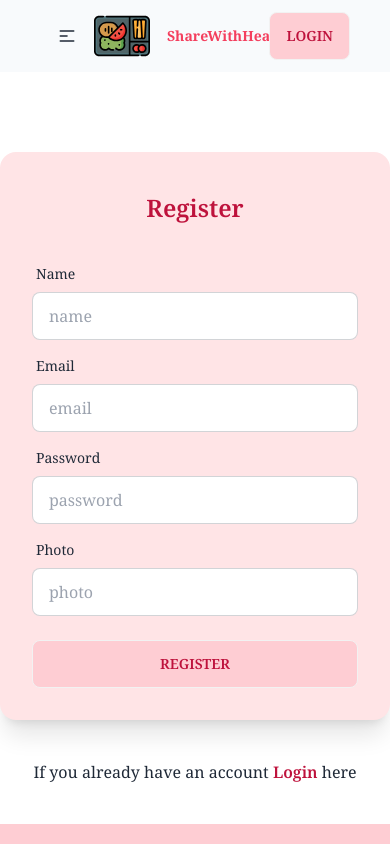
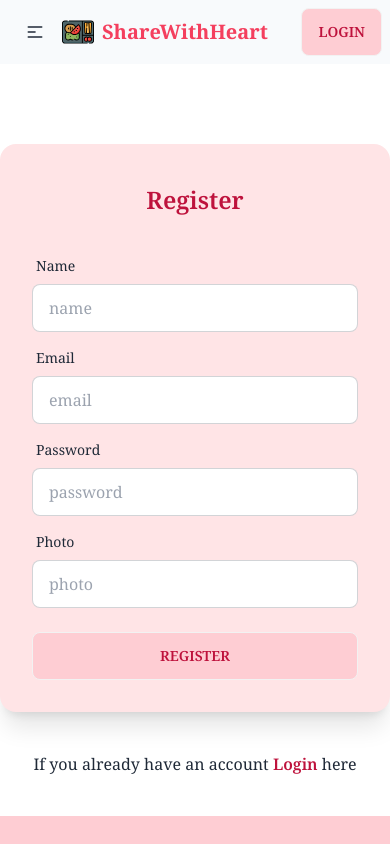
Before and after one commit to 2023afifa/Assignment11-FoodSharingClient, a React (Vite) app: page /signup in a window 390 px wide. Shown: the top 844 px of the page. Built offline with nearby package versions, Linux system fonts and the light colour scheme; no server answers.

Commit message:
Done responsive

```diff
--- a/src/FeaturedFoods/FeaturedFood.jsx
+++ b/src/FeaturedFoods/FeaturedFood.jsx
@@ -5,7 +5,7 @@ const FeaturedFood = ({ card }) => {
 
     return (
         <div>
-            <div className="card w-96 h-96 bg-base-100 image-full shadow-xl mx-auto">
+            <div className="card w-80 lg:w-96 h-96 bg-base-100 image-full shadow-xl mx-auto">
                 <figure><img src={image} alt="food" /></figure>
                 <div className="card-body">
                     <div className="flex items-center gap-3">
--- a/src/FeaturedFoods/FeaturedFoods.jsx
+++ b/src/FeaturedFoods/FeaturedFoods.jsx
@@ -19,7 +19,7 @@ const FeaturedFoods = () => {
     return (
         <div>
             <h2 className="text-center text-2xl font-bold mb-6">Featured Foods</h2>
-            <div className="grid lg:grid-cols-3 gap-10 mb-14">
+            <div className="grid grid-cols-1 md:grid-cols-2 lg:grid-cols-3 gap-10 mb-14">
                 {
                     firstSixItems.map(card => <FeaturedFood key={card.id} card={card}></FeaturedFood>)
                 }
--- a/src/Home/Home/Home.jsx
+++ b/src/Home/Home/Home.jsx
@@ -4,10 +4,16 @@ import Footer from "../../Shared/Footer/Footer";
 import FeaturedFoods from "../../FeaturedFoods/FeaturedFoods";
 import FAQ from "../FAQ/FAQ";
 import Gallery from "../Gallery/Gallery";
+import { Helmet } from "react-helmet";
+
 
 const Home = () => {
     return (
         <div>
+            <Helmet>
+                <title>ShareWithHeart | Home</title>
+            </Helmet>
+
             <Navbar></Navbar>
             <Banner></Banner>
             <FeaturedFoods></FeaturedFoods>
--- a/src/Shared/Navbar/Navbar.jsx
+++ b/src/Shared/Navbar/Navbar.jsx
@@ -36,7 +36,7 @@ const Navbar = () => {
 
     return (
         <div>
-            <div className="navbar bg-slate-50 px-10">
+            <div className="navbar bg-slate-50 md:px-10">
                 <div className="navbar-start">
                     <div className="dropdown">
                         <label tabIndex={0} className="btn btn-ghost lg:hidden">
@@ -46,8 +46,8 @@ const Navbar = () => {
                             {navLink}
                         </ul>
                     </div>
-                    <img className="h-14" src={logo} alt="" />
-                    <a className="btn btn-ghost normal-case md:text-3xl text-rose-500 font-bold">ShareWithHeart</a>
+                    <img className="h-8 md:h-14 mr-2" src={logo} alt="" />
+                    <a className="normal-case text-xl md:text-3xl text-rose-500 font-bold">ShareWithHeart</a>
                 </div>
                 <div className="navbar-center hidden lg:flex">
                     <ul className="menu menu-horizontal px-1">
```
